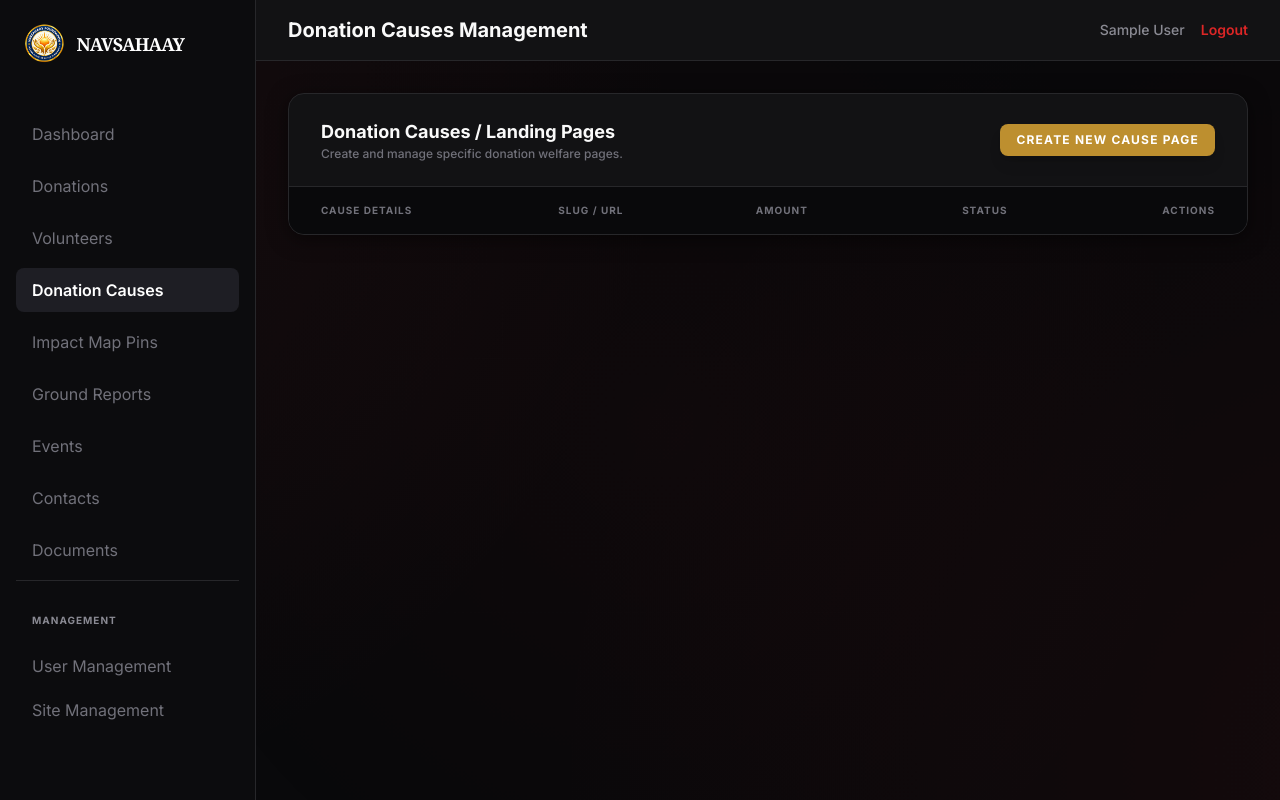
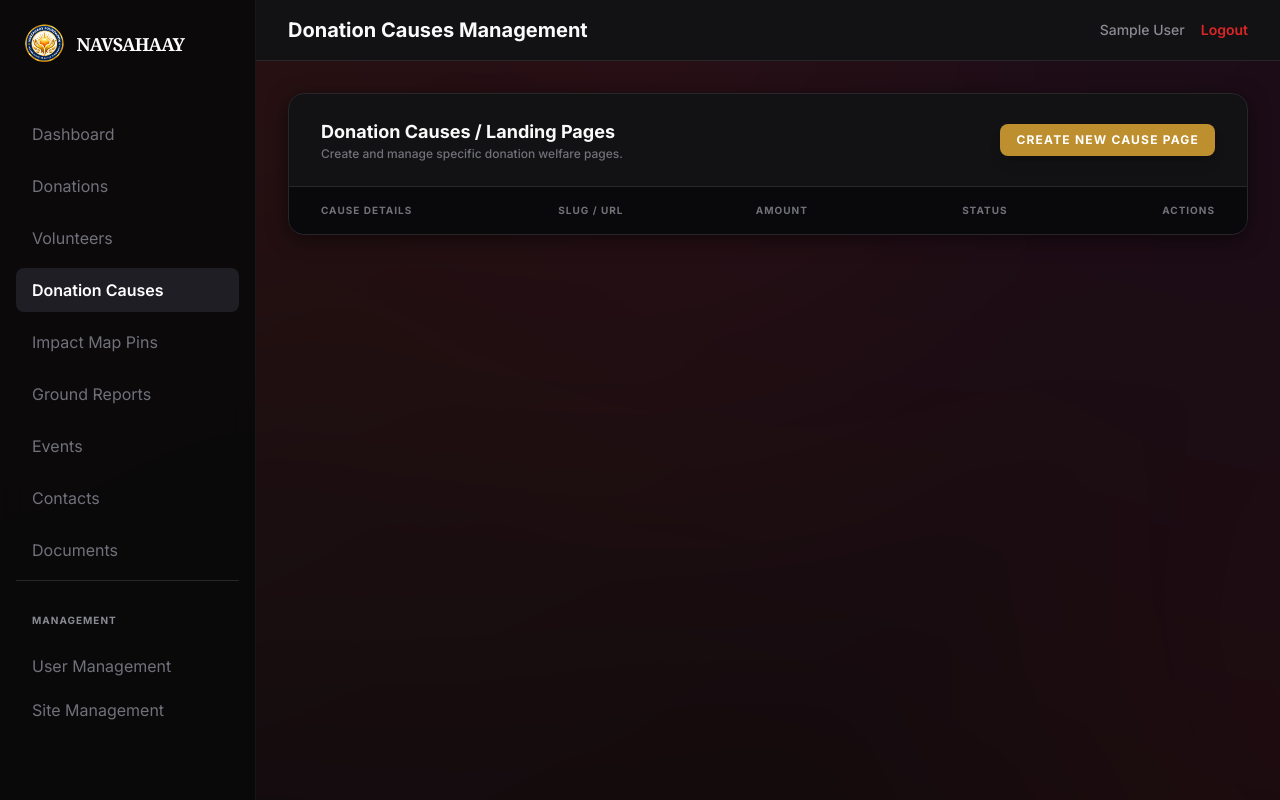
Before and after one commit to supportzingtv-create/NavSahaay, a Flask app: page /admin/causes in a window 1280 px wide. Run offline with Flask 3, Linux system fonts and the light colour scheme; the visitor is signed in with stand-in values (Sample User, id 1); data that the repository does not hold is empty; some libraries are stand-ins or nearby versions.

Commit message:
UI: upgraded admin panel with high-fidelity flowing motion neon backdrop and premium ZingTV indicator symbols

```diff
--- a/app/templates/admin/base.html
+++ b/app/templates/admin/base.html
@@ -45,26 +45,29 @@
             overflow-x: hidden;
         }
 
-        /* Beautiful Dynamic Red Motion/Pulse Background */
+        /* Enhanced Dynamic Moving/Flowing Red & Purple Cyberpunk Neon Motion Background */
         body::before {
             content: "";
             position: fixed;
-            top: -20%;
-            left: -20%;
-            width: 140%;
-            height: 140%;
-            background: radial-gradient(circle at 10% 20%, rgba(239, 68, 68, 0.07) 0%, transparent 40%),
-                        radial-gradient(circle at 90% 80%, rgba(220, 38, 38, 0.06) 0%, transparent 45%),
-                        radial-gradient(circle at 50% 50%, rgba(185, 28, 28, 0.04) 0%, transparent 50%);
+            top: -50%;
+            left: -50%;
+            width: 200%;
+            height: 200%;
+            background: radial-gradient(circle at 20% 30%, rgba(239, 68, 68, 0.15) 0%, transparent 50%),
+                        radial-gradient(circle at 80% 70%, rgba(185, 28, 28, 0.12) 0%, transparent 50%),
+                        radial-gradient(circle at 50% 20%, rgba(220, 38, 38, 0.08) 0%, transparent 40%),
+                        radial-gradient(circle at 75% 15%, rgba(147, 51, 234, 0.07) 0%, transparent 45%);
             z-index: -1;
             pointer-events: none;
-            animation: redMotion 25s ease-in-out infinite alternate;
+            filter: blur(40px);
+            animation: flowingMotion 15s linear infinite;
         }
 
-        @keyframes redMotion {
-            0% { transform: translate(0, 0) scale(1); }
-            50% { transform: translate(2%, 4%) scale(1.05); }
-            100% { transform: translate(-1%, -3%) scale(0.98); }
+        @keyframes flowingMotion {
+            0% { transform: rotate(0deg) translate(0px, 0px) scale(1); }
+            33% { transform: rotate(4deg) translate(30px, -50px) scale(1.05); }
+            66% { transform: rotate(-3deg) translate(-20px, 40px) scale(0.95); }
+            100% { transform: rotate(0deg) translate(0px, 0px) scale(1); }
         }
 
         /* Theme Overrides for Total Dark Mode and White Text */
@@ -100,10 +103,29 @@
             border-color: var(--border-color) !important;
         }
 
-        /* Sidebar styling override */
+        /* Glassmorphism Sidebar */
         aside {
-            background-color: #0c0c0e !important;
-            border-right: 1px solid var(--border-color);
+            background-color: rgba(9, 9, 11, 0.9) !important;
+            backdrop-filter: blur(10px);
+            border-right: 1px solid rgba(255, 255, 255, 0.05);
+        }
+
+        header {
+            background-color: rgba(18, 18, 20, 0.7) !important;
+            backdrop-filter: blur(8px);
+            border-bottom: 1px solid rgba(255, 255, 255, 0.05) !important;
+        }
+
+        .stat-card {
+            background: linear-gradient(145deg, rgba(24, 24, 27, 0.9), rgba(18, 18, 20, 0.9));
+            border: 1px solid rgba(255, 255, 255, 0.05);
+            transition: all 0.3s ease;
+        }
+
+        .stat-card:hover {
+            border-color: rgba(239, 68, 68, 0.2);
+            transform: translateY(-2px);
+            box-shadow: 0 10px 30px -10px rgba(0, 0, 0, 0.7);
         }
     </style>
 </head>
```
Also changed, not shown: app/templates/admin/dashboard.html (+44 -16 lines).
